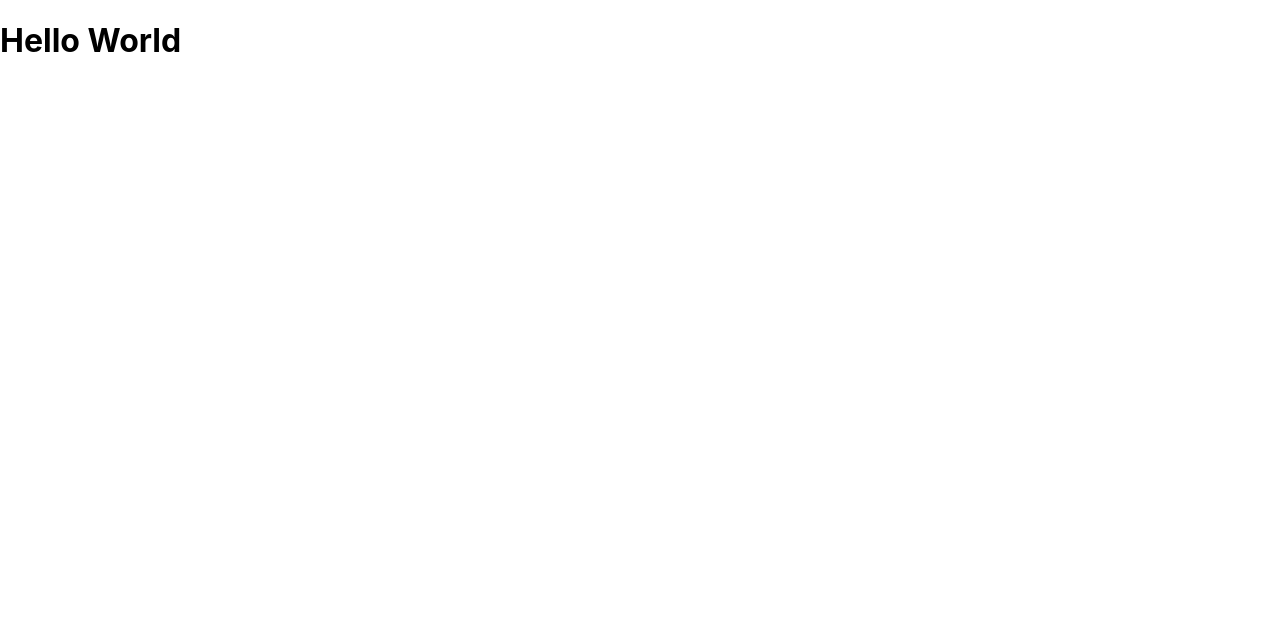
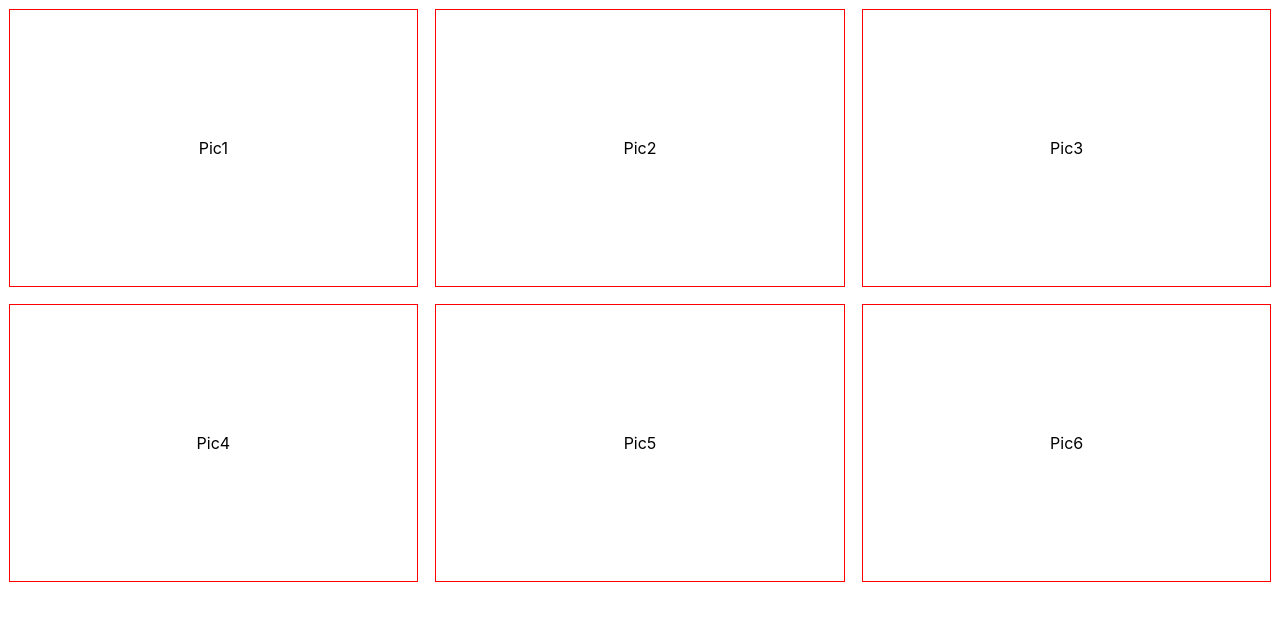
Before and after one commit to williamsirotkin/job-search-engine, a React (Create React App) app in the folder app/: page / in a window 1280 px wide. Shown: the top 620 px of the page. Built offline with nearby package versions, Linux system fonts and the light colour scheme.

Commit message:
grid complete

```diff
--- a/app/src/App.js
+++ b/app/src/App.js
@@ -1,10 +1,11 @@
 import logo from './logo.svg';
 import './App.css';
-import HelloWorld from './BookmarkCompaniesRow/BookmarkCompaniesRow.js'
+import IndustriesGrid from './IndustriesGrid/IndustriesGrid.js'
+
 
 function App() {
   return (
-    <HelloWorld/>
+    <IndustriesGrid/>
   );
 }
 
--- a/app/src/IndustriesGrid/IndustriesGrid.css
+++ b/app/src/IndustriesGrid/IndustriesGrid.css
@@ -0,0 +1,12 @@
+.item {
+    text-align: center;
+    background: rgb(255, 255, 255);
+    border: 1px solid rgb(255, 0, 0);
+    margin: 2%;
+    padding: 30%;
+  }
+
+.container {
+    display: grid;
+    grid-template-columns: 1fr 1fr 1fr;
+}
--- a/app/src/IndustriesGrid/IndustriesGrid.js
+++ b/app/src/IndustriesGrid/IndustriesGrid.js
@@ -0,0 +1,17 @@
+import React from 'react';
+import './IndustriesGrid.css'
+
+function IndustriesGrid() {
+    return (
+        <div class="container">
+            <div class="item">Pic1</div>
+            <div class="item">Pic2</div>
+            <div class="item">Pic3</div>
+            <div class="item">Pic4</div>
+            <div class="item">Pic5</div>
+            <div class="item">Pic6</div>
+        </div>
+    )
+}
+
+export default IndustriesGrid;
```
